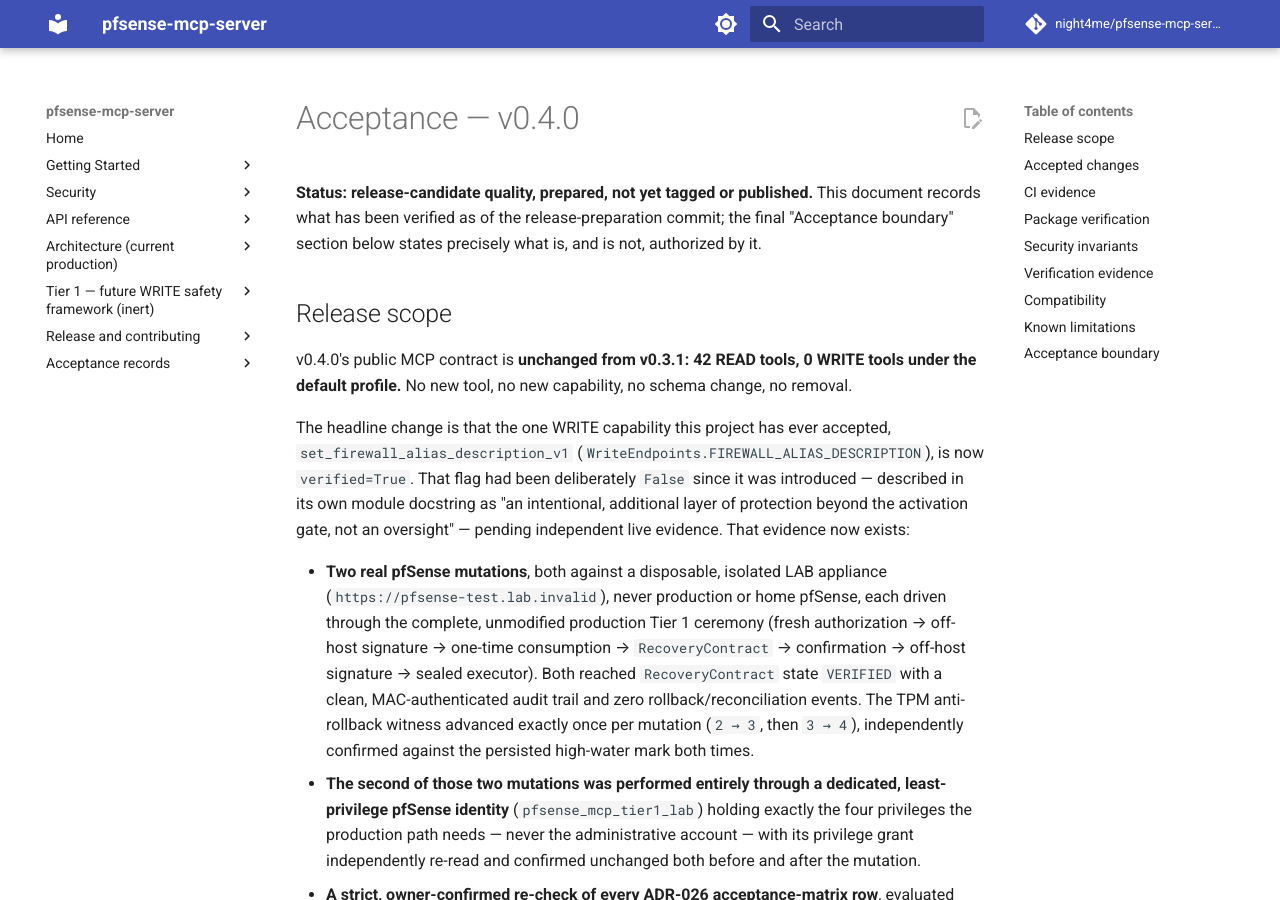
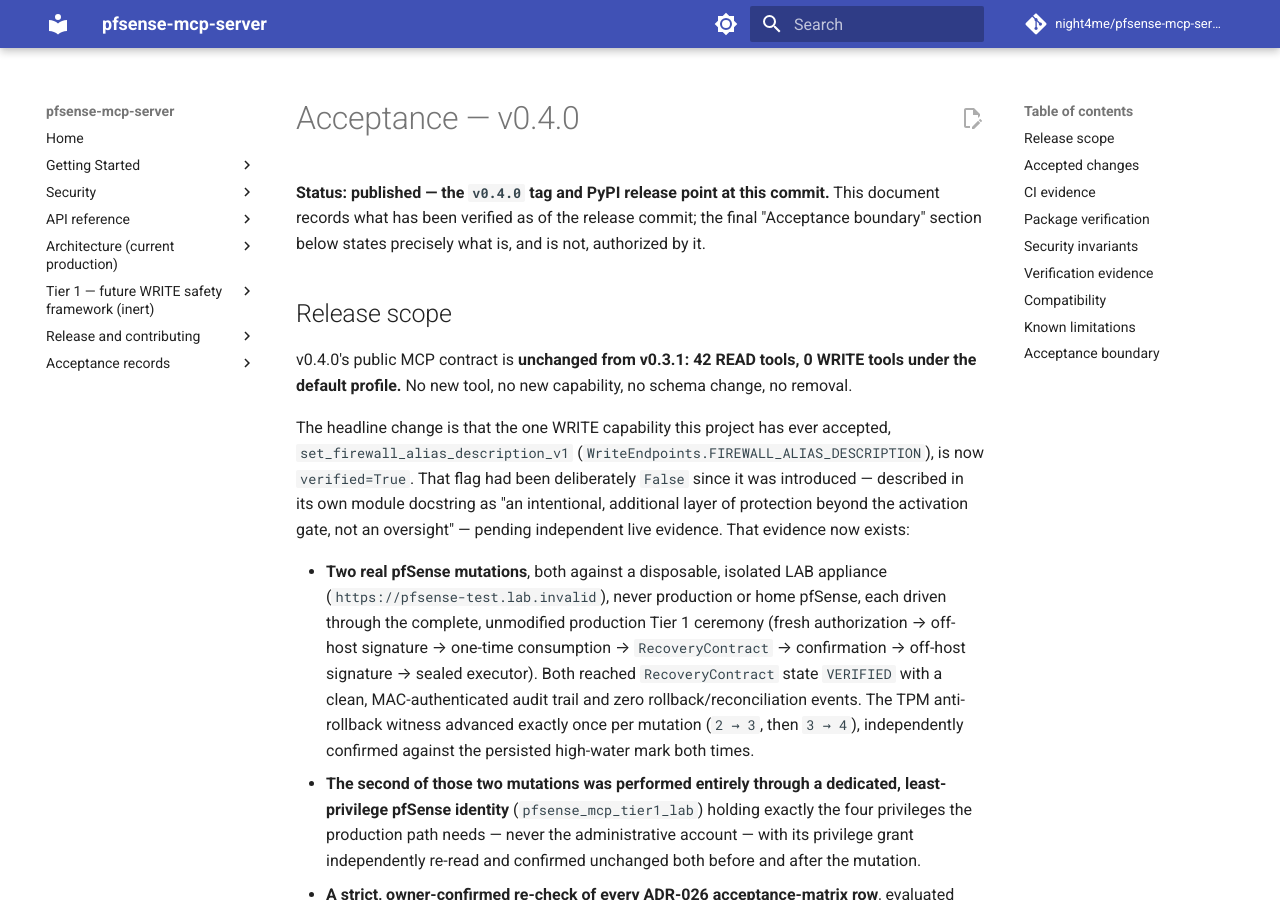
Before and after one commit to night4me/pfsense-mcp-server, an MkDocs documentation site: the page built from docs/ACCEPTANCE_v0.4.0.md, in a window 1280 px wide and 900 px high. Built offline with MkDocs 1.6.1 and Material for MkDocs 9.7.7, drawn with Linux system fonts in a browser that asks for light colours; comment, search, counter and statistics services are not loaded.

Commit message:
release: declare v0.4.0 the published production baseline
README and docs/ACCEPTANCE_v0.4.0.md now state v0.4.0 is published on
PyPI, matching pyproject.toml's version and CHANGELOG.md's already-final
[0.4.0] heading. Immediately precedes the v0.4.0 tag/publish action --
this is the exact commit release_state_check's own prior test docstring
named as the one to flip the "README immutable production baseline"
assertion to all-True.

No functional change. Quick-start install command now references
0.4.0.

Co-Authored-By: Claude Sonnet 5 <noreply@anthropic.com>
Claude-Session: https://claude.ai/code/session_01FctdZTKqbZoKYt8YY5TmzW

```diff
--- a/docs/ACCEPTANCE_v0.4.0.md
+++ b/docs/ACCEPTANCE_v0.4.0.md
@@ -1,9 +1,9 @@
 # Acceptance — v0.4.0
 
-**Status: release-candidate quality, prepared, not yet tagged or
-published.** This document records what has been verified as of the
-release-preparation commit; the final "Acceptance boundary" section below
-states precisely what is, and is not, authorized by it.
+**Status: published — the `v0.4.0` tag and PyPI release point at this
+commit.** This document records what has been verified as of the release
+commit; the final "Acceptance boundary" section below states precisely
+what is, and is not, authorized by it.
 
 ## Release scope
 
```
Also changed, not shown: README.md (+9 -20 lines), 1 other file.
